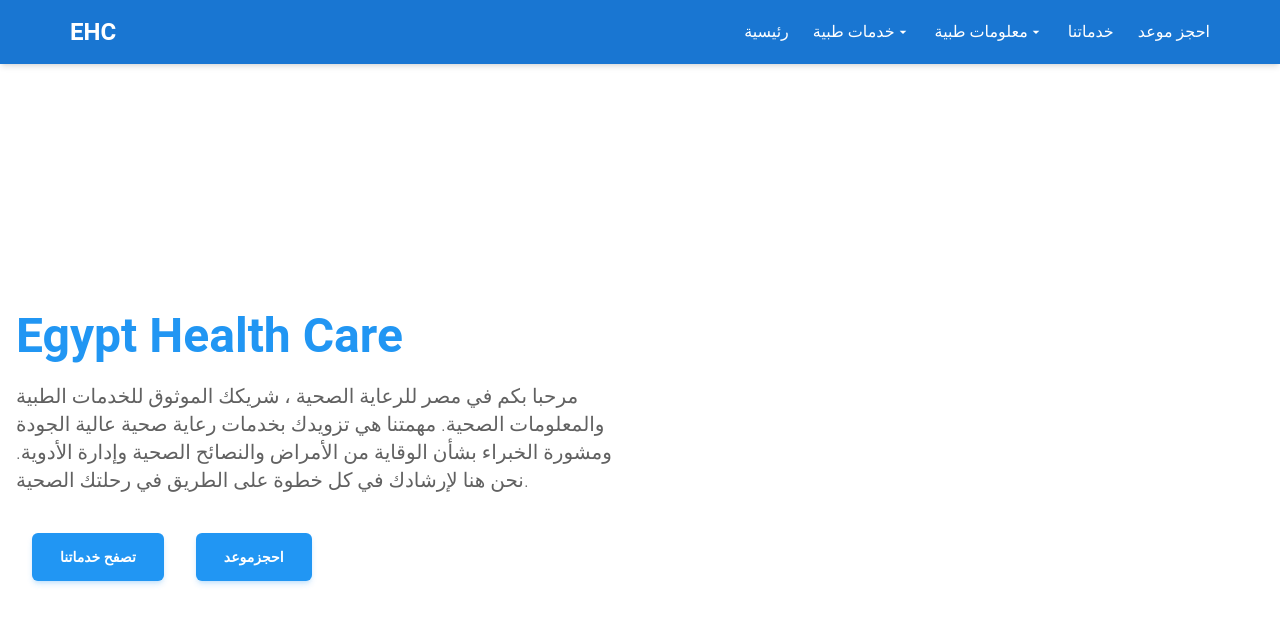
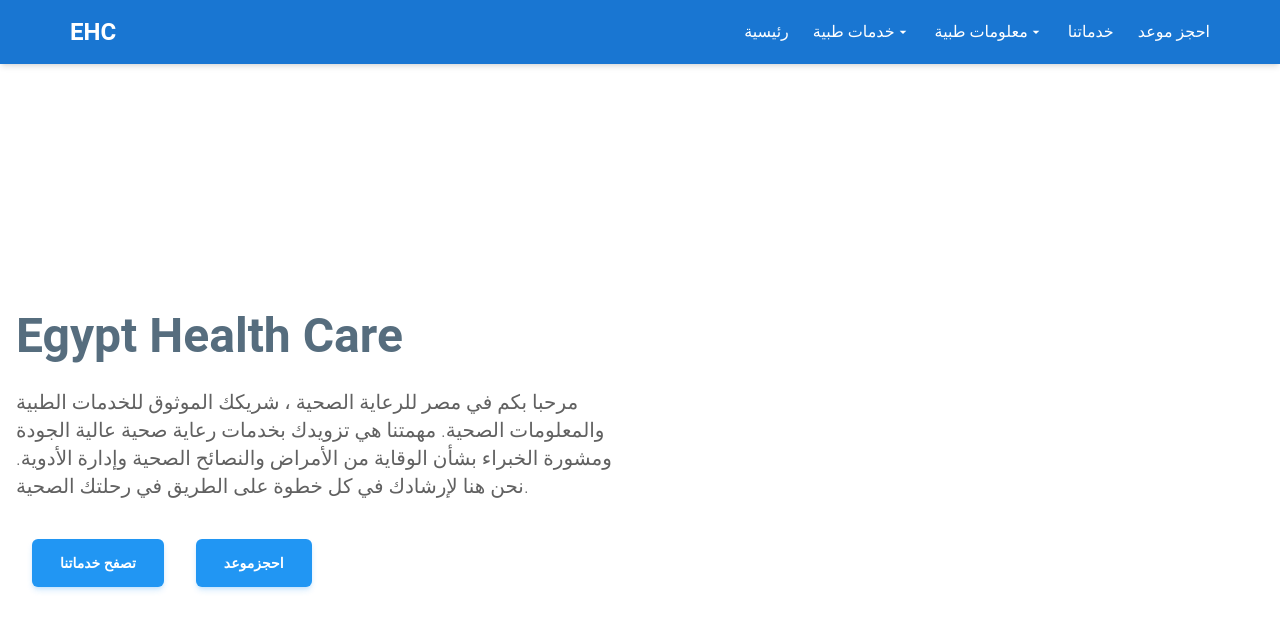
Before and after one commit to salahs20/Egypt-Health-Care, a React (Vite) app: page / in a window 1280 px wide. Shown: the top 630 px of the page. Built offline with nearby package versions, Linux system fonts and the light colour scheme.

Commit message:
update vercel erro

```diff
--- a/src/Component/Pages/Home.jsx
+++ b/src/Component/Pages/Home.jsx
@@ -8,7 +8,7 @@ const Home = () => {
       <div className="min-h-screen flex flex-col items-center justify-center md:flex md:flex-row md:justify-between   pt-[4rem] px-4">
         {/* Logo Section */}
         <div className=" text-[3rem] mb-8 md:w-1/2 text-center md:text-start w-screen">
-          <Typography variant="h1" color="blue" className="font-bold ">
+          <Typography   className="font-bold text-[#566D7E] text-[2rem] md:text-[3rem] ">
             Egypt Health Care
           </Typography>
           <Typography
```
